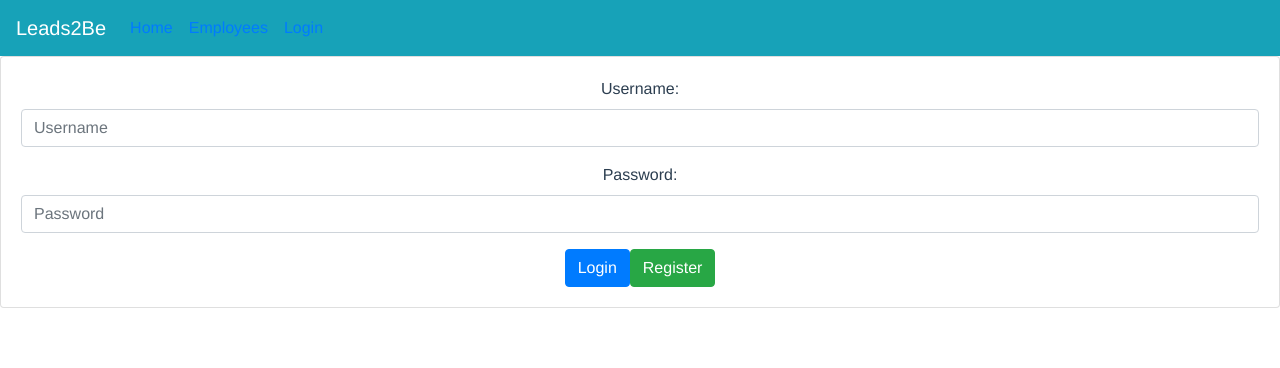
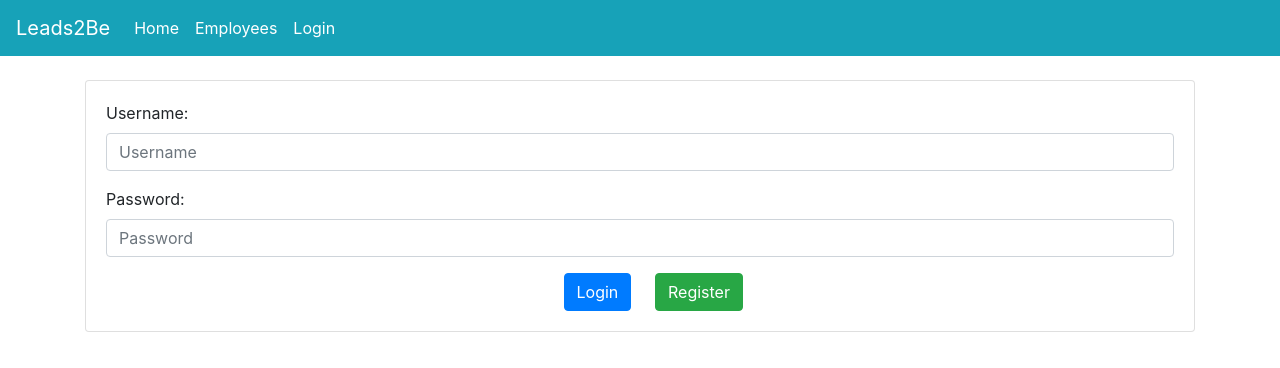
Before and after one commit to Denisrc/leads2be-test, a Vue app in the folder frontend/lead2be-front/: page /#/login in a window 1280 px wide. Shown: the top 368 px of the page. Built offline with nearby package versions, Linux system fonts and the light colour scheme.

Commit message:
login with error messages

```diff
--- a/frontend/lead2be-front/src/App.vue
+++ b/frontend/lead2be-front/src/App.vue
@@ -7,13 +7,15 @@
 
             <b-collapse id="nav-collapse" is-nav>
                 <b-navbar-nav>
-                    <b-nav-item><router-link to="/">Home</router-link></b-nav-item>
-                    <b-nav-item><router-link to="/employee">Employees</router-link></b-nav-item>
-                    <b-nav-item><router-link to="/login">Login</router-link></b-nav-item>
+                    <b-nav-item><router-link id="routerLink" to="/">Home</router-link></b-nav-item>
+                    <b-nav-item><router-link id="routerLink" to="/employee">Employees</router-link></b-nav-item>
+                    <b-nav-item><router-link id="routerLink" to="/login">Login</router-link></b-nav-item>
                 </b-navbar-nav>
             </b-collapse>
         </b-navbar>
-        <router-view></router-view>
+        <b-container>
+            <router-view></router-view>
+        </b-container>
     </div>
 </template>
 
@@ -24,11 +26,8 @@ export default {
 </script>
 
 <style>
-#app {
-    font-family: Avenir, Helvetica, Arial, sans-serif;
-    -webkit-font-smoothing: antialiased;
-    -moz-osx-font-smoothing: grayscale;
-    text-align: center;
-    color: #2c3e50;
+#routerLink {
+    color: #FFFFFF;
+    text-decoration: none;
 }
 </style>
--- a/frontend/lead2be-front/src/components/Employee.vue
+++ b/frontend/lead2be-front/src/components/Employee.vue
@@ -1,8 +1,9 @@
 <template>
     <div>
-        <div>
-            <b-button variant="primary" @click="newEmployee">New</b-button>
-        </div>
+        <br>
+        <b-button id="new-button" variant="primary" @click="newEmployee">New</b-button>
+        <br>
+        <br>
         <EmployeeList/>
   </div>
 </template>
@@ -29,3 +30,10 @@ export default {
     }
 }
 </script>
+
+<style>
+#new-button {
+    align-self: "left";
+    align-content: "left";
+}
+</style>
--- a/frontend/lead2be-front/src/components/EmployeeDetail.vue
+++ b/frontend/lead2be-front/src/components/EmployeeDetail.vue
@@ -1,5 +1,6 @@
 <template>
     <div>
+        <br>
         <b-form @submit="onSubmit" @reset="onReset" v-if="show">
             <b-form-group
                 label="Name: "
@@ -36,8 +37,11 @@
                 ></b-form-input>
             </b-form-group>
 
-            <b-button type="submit" variant="primary">Save</b-button>
-            <b-button type="reset" variant="danger">Reset</b-button>
+            <b-row align-h="center">
+                <b-col cols="1"><b-button type="submit" variant="primary">Save</b-button></b-col>
+                <b-col cols="1"><b-button type="reset" variant="danger">Reset</b-button></b-col>
+            </b-row>
+
         </b-form>
     </div>
 </template>
@@ -60,13 +64,30 @@ export default {
     methods: {
         onSubmit: async function(event) {
             event.preventDefault();
+
+            const token = localStorage.getItem('user');
+
             if (this.$route.params.id != undefined) {
-                const response = await api.put("/employee/"+this.$route.params.id, this.form);
+                const response = await api.put("/employee/"+this.$route.params.id, this.form, {
+                    headers: {
+                        "auth-token": token
+                    }
+                }).catch((error) => {
+                    console.log(error);
+                    console.log(error.response);
+                });
                 if (response.status === 200) {
                     alert("Updated");
                 }
             } else {
-                const response = await api.post("/employee", this.form);
+                const response = await api.post("/employee", this.form, {
+                    headers: {
+                        "auth-token": token
+                    }
+                }).catch((error) => {
+                    console.log(error);
+                    console.log(error.response);
+                });
                 if (response.status === 200) {
                     alert("Created");
                     this.onReset(event);
@@ -88,7 +109,17 @@ export default {
         fecthData: async function(id) {
             if (id == 0) return;
 
-            const response = await api.get("/employee/"+id);
+            const token = localStorage.getItem('user');
+            const response = await api.get("/employee/"+id, {
+                headers: {
+                    "auth-token": token
+                }
+            }).catch((error) => {
+                if (error.response.status == 401) {
+                    localStorage.setItem('user', undefined);
+                    this.$router.push({name: "Login"});
+                }
+            });
 
             if (response.status == 200) {
                 this.form.name = response.data.name;
--- a/frontend/lead2be-front/src/components/EmployeeList.vue
+++ b/frontend/lead2be-front/src/components/EmployeeList.vue
@@ -46,7 +46,12 @@ export default {
             this.$router.push({name: "EmployeeDetailId", params: { id: item.id }});
         },
         deleteRow: async function(item) {
-            const response = await api.delete("/employee/"+ item.id);
+            const token = localStorage.getItem('user');
+            const response = await api.delete("/employee/"+ item.id, {
+                headers: {
+                    "auth-token": token
+                }
+            });
 
             if (response.status === 200) {
                 let newEmployees = this.items.filter(el => el.id != item.id);
--- a/frontend/lead2be-front/src/components/Login.vue
+++ b/frontend/lead2be-front/src/components/Login.vue
@@ -1,6 +1,13 @@
 <template>
     <div>
+        <br>
         <b-card>
+            <div v-if="created">
+                <b-alert show variant="success">User Created</b-alert>
+            </div>
+            <div v-if="errorLogin">
+                <b-alert show variant="danger">{{ erroMessage }}</b-alert>
+            </div>
             <b-form @submit="onSubmit" @reset="onReset" v-if="show">
                 <b-form-group
                     label="Username: "
@@ -25,9 +32,10 @@
                         placeholder="Password"
                     ></b-form-input>
                 </b-form-group>
-
-                <b-button type="submit" variant="primary">Login</b-button>
-                <b-button type="submit" variant="success">Register</b-button>
+                <b-row align-h="center">
+                    <b-col cols="1"><b-button type="submit" variant="primary">Login</b-button></b-col>
+                    <b-col cols="1"><b-button type="submit" variant="success">Register</b-button></b-col>
+                </b-row>
             </b-form>
         </b-card>
     </div>
@@ -45,7 +53,10 @@ export default {
                 username: '',
                 password: '',
             },
-            show: true
+            show: true,
+            created: false,
+            errorLogin: false,
+            erroMessage: ''
         }
     },
     methods: {
@@ -55,6 +66,8 @@ export default {
 
             if (buttonText === "Login") {
                 this.login();
+            } else {
+                this.register();
             }
         },
         onReset(event) {
@@ -70,8 +83,8 @@ export default {
         },
         login: async function() {
             const response = await api.post("/login", this.form).catch((error) => {
-                console.log(error);
-                console.log(error.response);
+                this.errorLogin = true;
+                this.erroMessage = error.response.data.message;
             });
             if (response != null) {
                 const token = response.data.token;
@@ -79,7 +92,16 @@ export default {
 
                 this.$router.push({name: "Home"});
             }
+        },
+        register: async function() {
+            const response = await api.post("/register", this.form).catch((error) => {
+                this.errorLogin = true;
+                this.erroMessage = error.response.data.message;
+            });
 
+            if (response.status == 200) {
+                this.created = true;
+            }
         }
     }
 }
```
Also changed, not shown: 1 other file (tests, documents, lock files or other folders).
